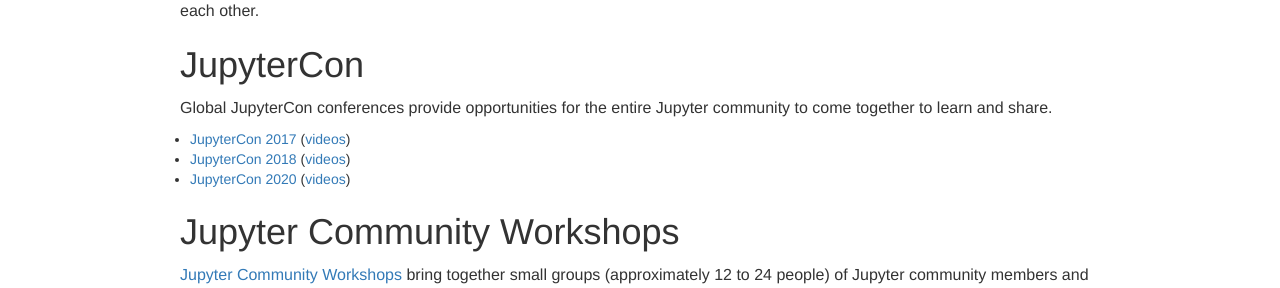
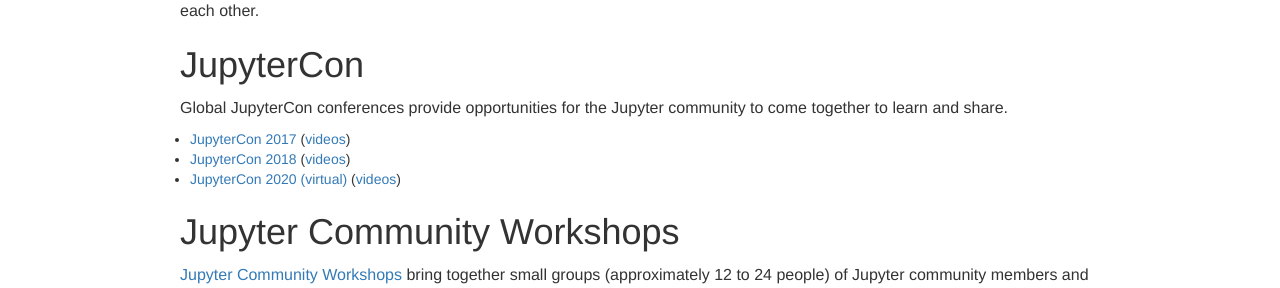
Before and after one commit to jupyter/jupyter.github.io, a Jekyll site: the page built from events.md, in a window 1280 px wide and 900 px high. Shown: the part 360-648 px from the top of the window. Built offline with Jekyll 4.4.1, drawn with Linux system fonts in a browser that asks for light colours.

Commit message:
Tweak JupyterCon description

```diff
--- a/events.md
+++ b/events.md
@@ -9,11 +9,11 @@
 
 ## JupyterCon
 
-Global JupyterCon conferences provide opportunities for the entire Jupyter community to come together to learn and share.
+Global JupyterCon conferences provide opportunities for the Jupyter community to come together to learn and share.
 
 * [JupyterCon 2017](https://conferences.oreilly.com/jupyter/jup-ny-2017.html) ([videos](https://www.youtube.com/playlist?list=PL055Epbe6d5aP6Ru42r7hk68GTSaclYgi))
 * [JupyterCon 2018](https://conferences.oreilly.com/jupyter/jup-ny.html) ([videos](https://www.youtube.com/playlist?list=PL055Epbe6d5b572IRmYAHkUgcq3y6K3Ae))
-* [JupyterCon 2020](https://jupytercon.com/) ([videos](https://www.youtube.com/c/JupyterCon/videos))
+* [JupyterCon 2020 (virtual)](https://jupytercon.com/) ([videos](https://www.youtube.com/c/JupyterCon/videos))
 
 
 ## Jupyter Community Workshops
```
